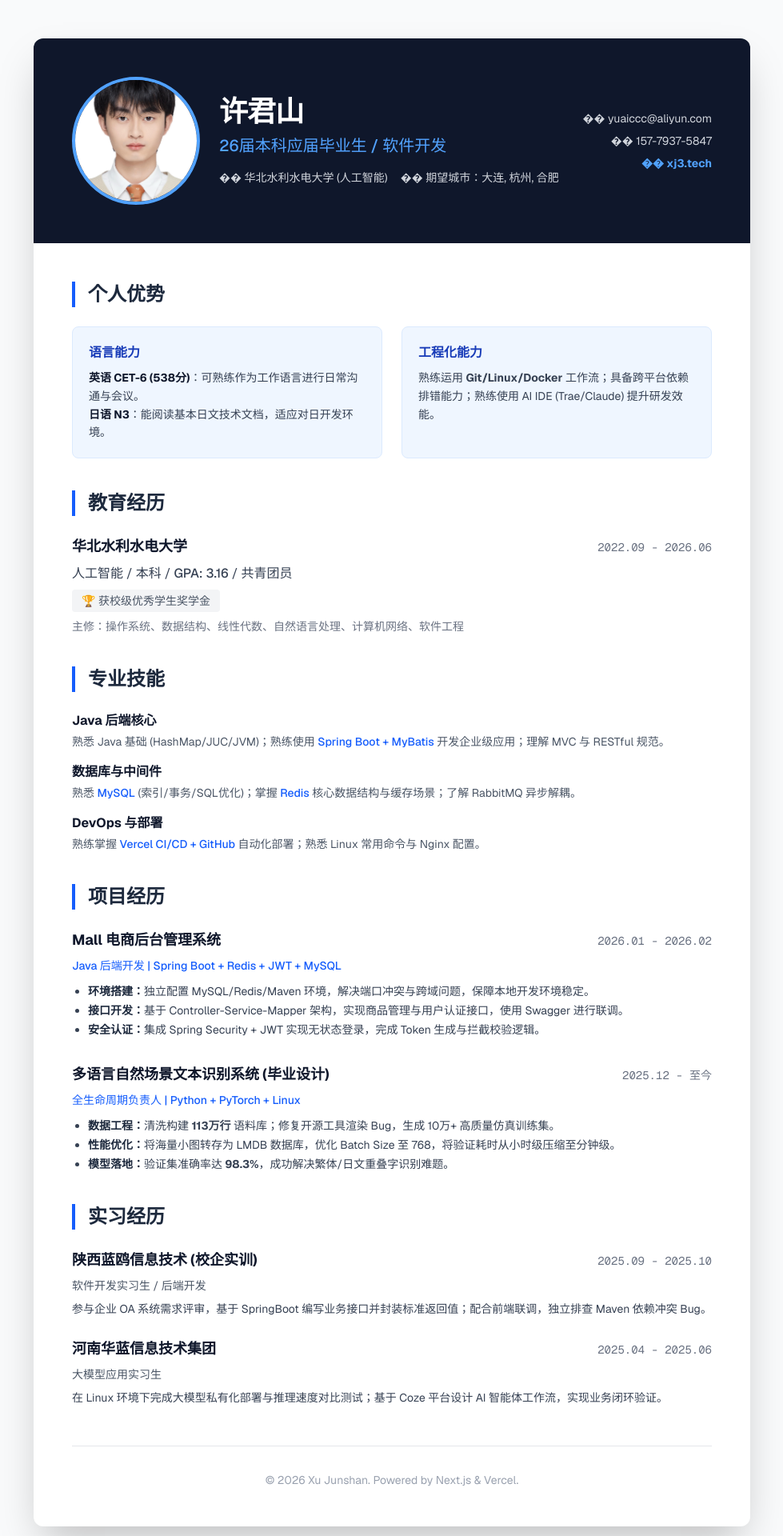
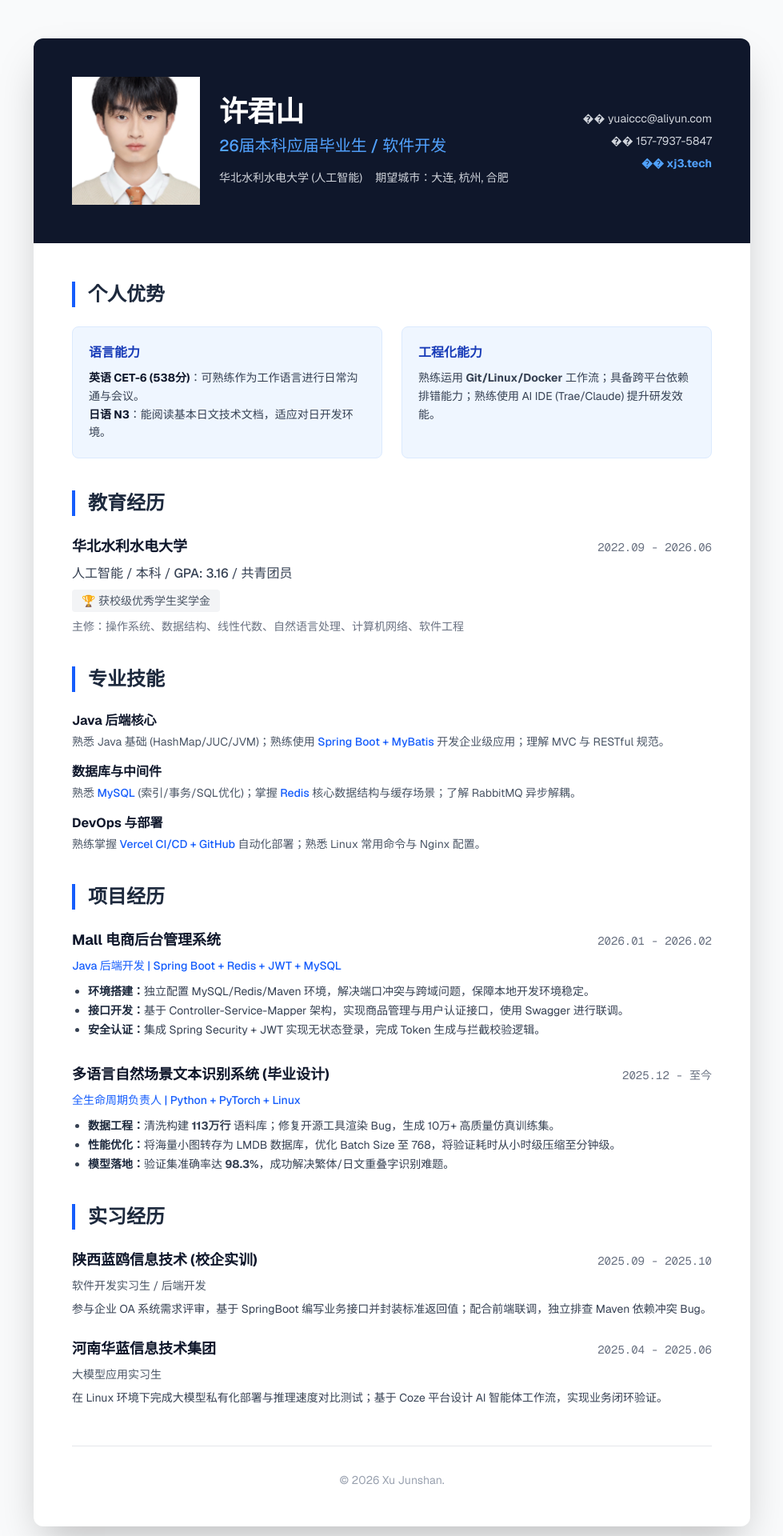
Before and after one commit to yuaiccc/my-resume, a Next.js app: page / in a window 1280 px wide. Shown: the top 1920 px of the page at 80% size, without its empty margins (150-1129 px from the left). Built offline with nearby package versions, Linux system fonts and the light colour scheme.

Commit message:
更新简历内容

```diff
--- a/app/page.tsx
+++ b/app/page.tsx
@@ -10,7 +10,7 @@ export default function Resume() {
           <div className="flex flex-col md:flex-row justify-between items-start md:items-center">
             <div className="flex items-center gap-6">
               {/* 头像 */}
-              <div className="w-40 h-40 rounded-full overflow-hidden border-4 border-blue-400">
+              <div className="w-40 h-40 overflow-hidden">
                 <img
                   src="/profile.jpg"
                   alt="许君山"
@@ -22,10 +22,10 @@ export default function Resume() {
                 <p className="mt-2 text-xl text-blue-400 font-medium">26届本科应届毕业生 / 软件开发</p>
                 <div className="mt-4 flex flex-wrap gap-4 text-sm text-gray-300">
                   <div className="flex items-center gap-1">
-                    <span>�� 华北水利水电大学 (人工智能)</span>
+                    <span> 华北水利水电大学 (人工智能)</span>
                   </div>
                   <div className="flex items-center gap-1">
-                    <span>�� 期望城市：大连, 杭州, 合肥</span>
+                    <span> 期望城市：大连, 杭州, 合肥</span>
                   </div>
                 </div>
               </div>
@@ -158,7 +158,7 @@ export default function Resume() {
 
           {/* === 页脚 === */}
           <footer className="mt-12 pt-8 border-t border-gray-200 text-center text-sm text-gray-400">
-            <p>© 2026 Xu Junshan. Powered by Next.js & Vercel.</p>
+            <p>© 2026 Xu Junshan.</p>
           </footer>
 
         </div>
```
